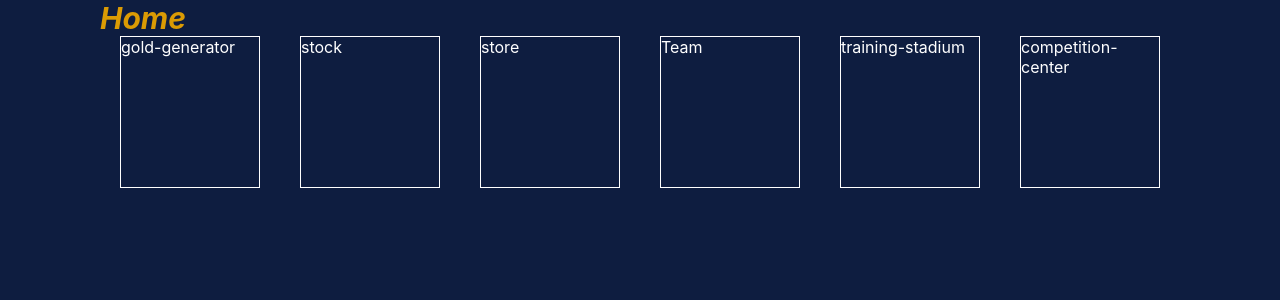
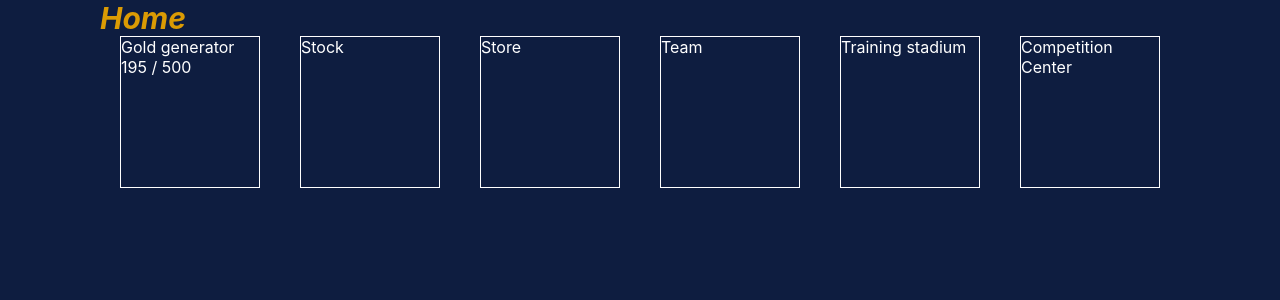
Before and after one commit to ThomasLaforge/merge-master, a React (Create React App) app in the folder client/: page / in a window 1280 px wide. Shown: the top 300 px of the page. Built offline with nearby package versions, Linux system fonts and the light colour scheme.

Commit message:
village update with external gold generator and new items

```diff
--- a/client/src/components/Village/index.tsx
+++ b/client/src/components/Village/index.tsx
@@ -1,28 +1,30 @@
 import { useHistory } from 'react-router-dom'
+import { GoldGenerator } from './GoldGenerator';
 
 import './style.scss'
 
 export default function Village(){
     const history = useHistory();
-
     return (
         <div className="village">
             <div className="main-content">
                 <div className="buildings">
-                    <div className="building gold-generator">gold-generator</div>
-                    <div className="building stock">stock</div>
+                    <GoldGenerator />
+                    <div className="building stock">
+                        Stock
+                    </div>
                     <div className="building store"
                         onClick={() => history.push('/store')}
                     >
-                        store
+                        Store
                     </div>
                     <div className="building team"
                         onClick={() => history.push('/collection')}
                     >
                         Team
                     </div>
-                    <div className="building training-stadium">training-stadium</div>
-                    <div className="building competition-center">competition-center</div>
+                    <div className="building training-stadium">Training stadium</div>
+                    <div className="building competition-center">Competition Center</div>
                 </div>
             </div>
             <div className="show-more">
```
